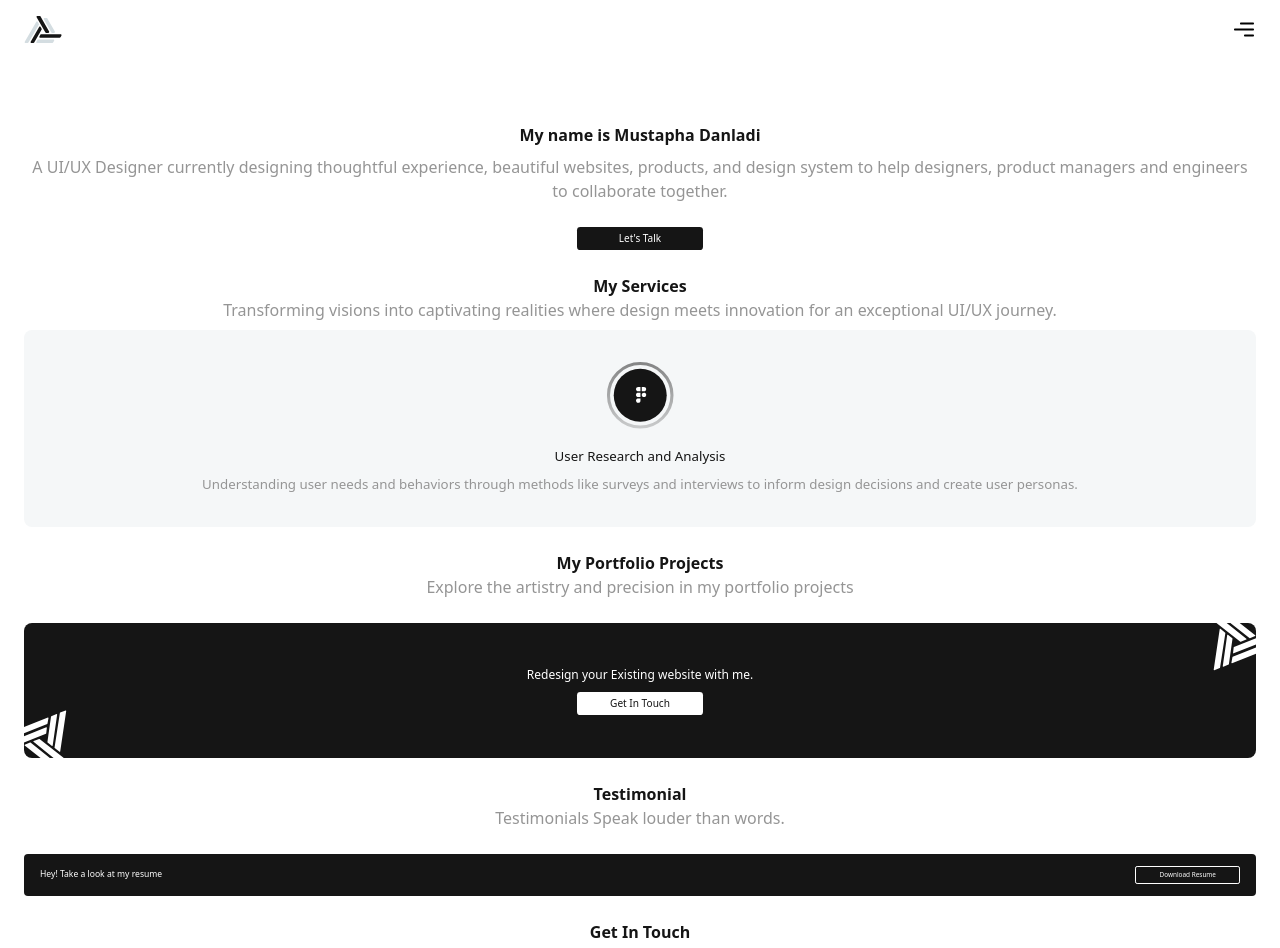
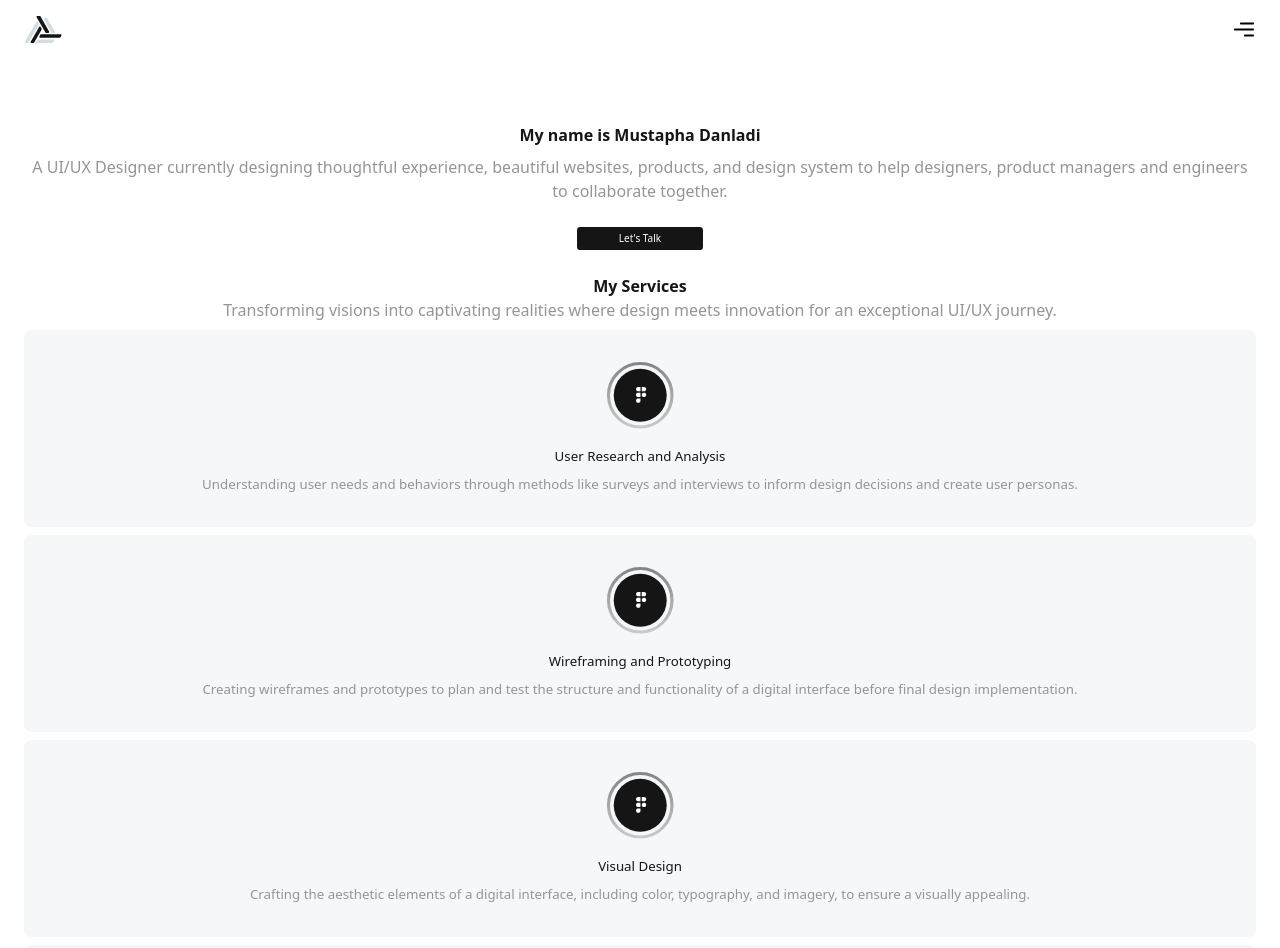
Before and after one commit to mmustaphak/ui-ux-portfolio, a React (Vite) app: page / in a window 1280 px wide. Shown: the top 948 px of the page. Built offline with nearby package versions, Linux system fonts and the light colour scheme.

Commit message:
Added the 'My services' card data and arr.map()ed over it

```diff
--- a/src/components/Services.jsx
+++ b/src/components/Services.jsx
@@ -1,14 +1,26 @@
 import figma from "../assets/figma.svg"
+
+const servicesDataArr = [
+    { title: "User Research and Analysis", description: "Understanding user needs and behaviors through methods like surveys and interviews to inform design decisions and create user personas." },
+    { title: "Wireframing and Prototyping", description: "Creating wireframes and prototypes to plan and test the structure and functionality of a digital interface before final design implementation." },
+    { title: "Visual Design", description: "Crafting the aesthetic elements of a digital interface, including color, typography, and imagery, to ensure a visually appealing." },
+    { title: "Usability Testing and Iteration", description: "Crafting the aesthetic elements of a digital interface, including color, typography, and imagery, to ensure a visually appealing." },
+    { title: "Usability Testing and Iteration", description: "Evaluating the effectiveness of a design through testing with real users, collecting feedback, and making iterative improvements." },
+]
+
+const renderedServices = servicesDataArr.map(service => (
+    <div key={service.title} className="mt-2 py-8 px-5 rounded-lg bg-whitish">
+        <img className="mx-auto" src={figma} alt=" " />
+        <h2 className="font-medium text-[13.3px] text-black mt-[18px]">{service.title}</h2>
+        <p className="text-[13.3px] mt-2">{service.description}</p>
+    </div>
+))
 
 
 export default function Services() {
     return (
         <>
-            <div className="mt-2 py-8 px-5 rounded-lg bg-whitish">
-                <img className="mx-auto" src={figma} alt=" " />
-                <h2 className="font-medium text-[13.3px] text-black mt-[18px]">User Research and Analysis</h2>
-                <p className="text-[13.3px] mt-2">Understanding user needs and behaviors through methods like surveys and interviews to inform design decisions and create user personas.</p>
-            </div>
+            {renderedServices}
         </>
     )
 }
```
